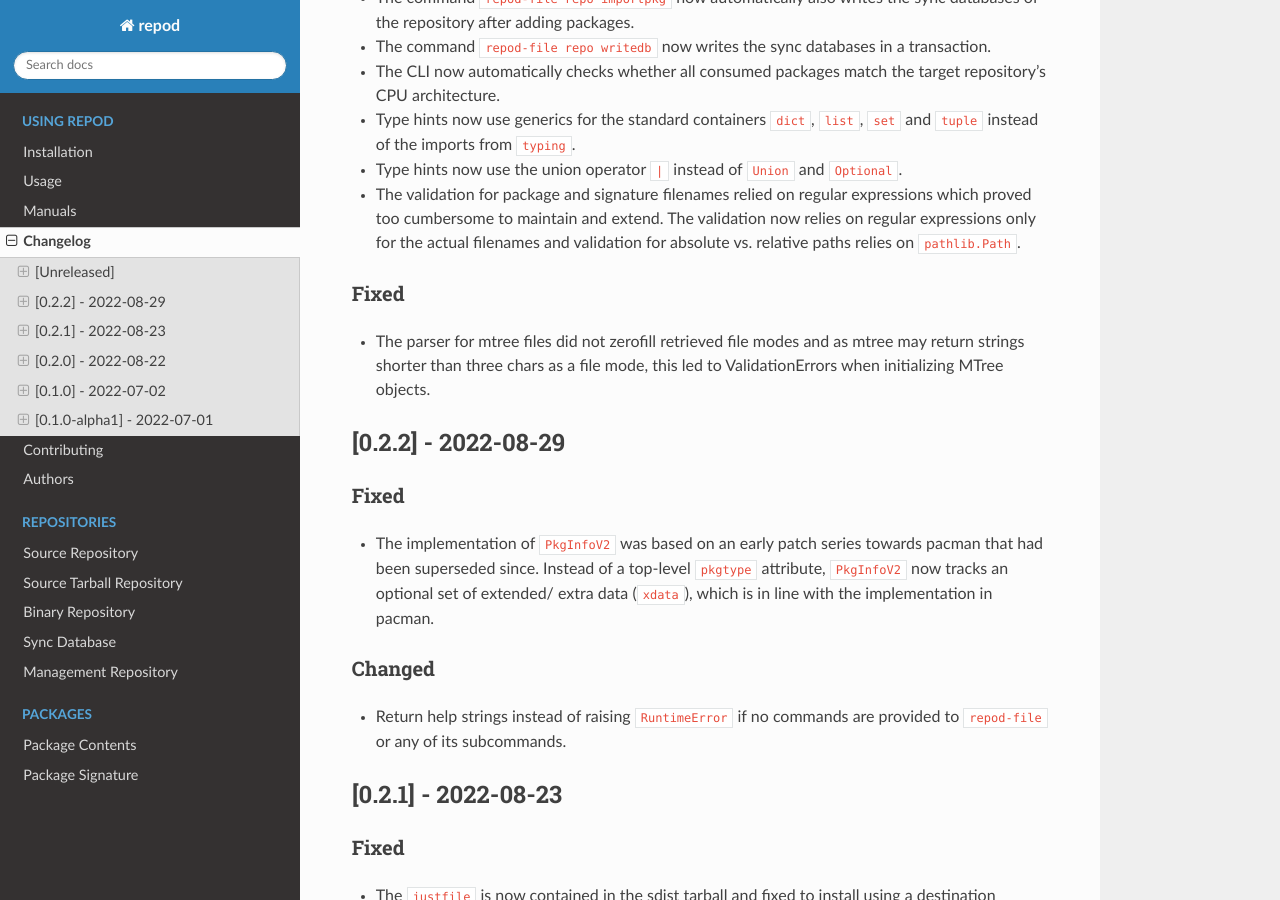
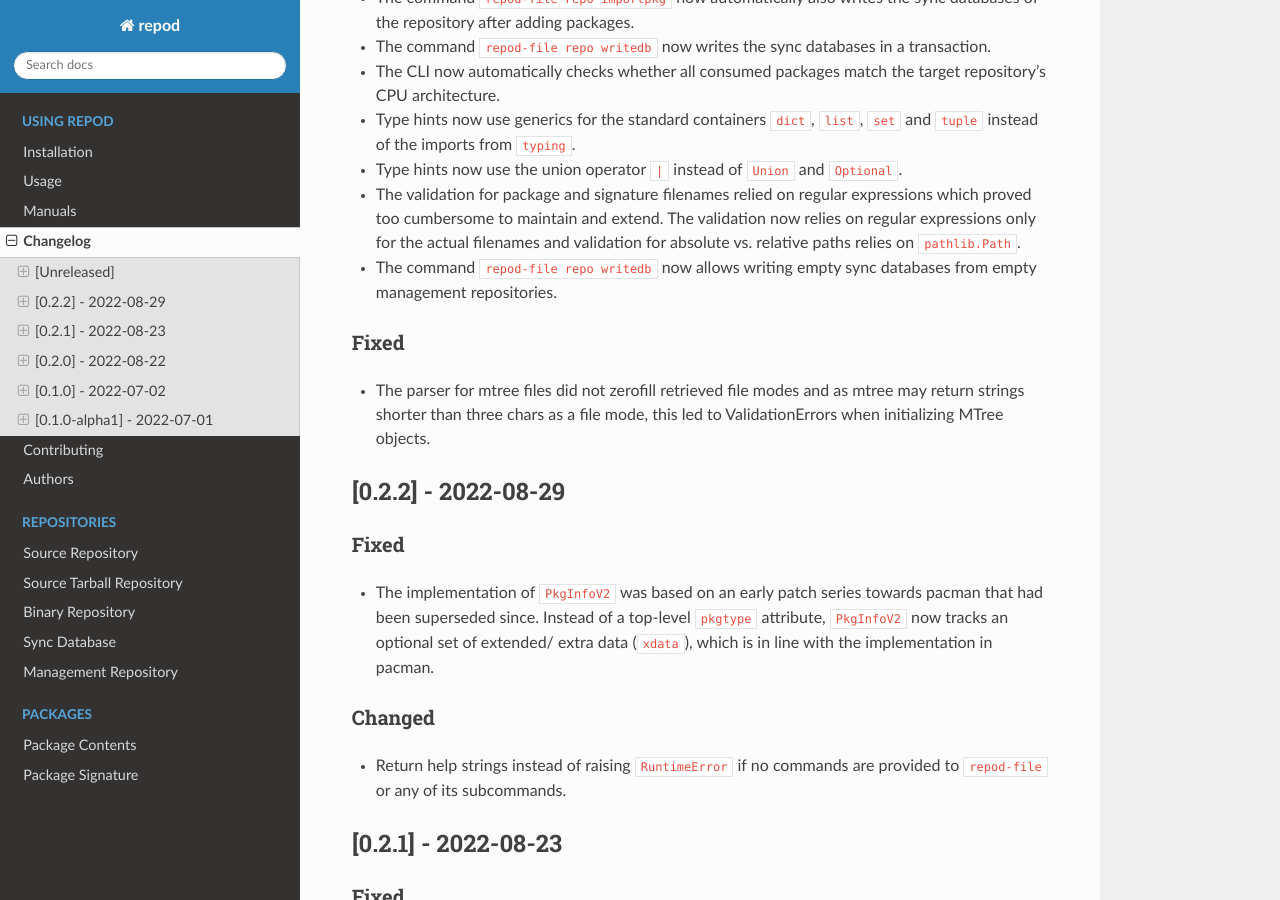
Before and after one commit to archlinux/repod, a Sphinx documentation site: the page built from docs/repod/changelog.rst, in a window 1280 px wide and 900 px high, scrolled down 790 px. Built offline with Sphinx 7.4.7 and the Read the Docs theme 2.0.0, drawn with Linux system fonts in a browser that asks for light colours.

Commit message:
Update AUTHORS and CHANGELOG

```diff
--- a/docs/authors.rst
+++ b/docs/authors.rst
@@ -12,3 +12,4 @@ Authors
 * Maxim Baz <maximbaz@archlinux.org>
 * Morten Linderud <foxboron@archlinux.org>
 * Jörg Behrmann <behrmann@physik.fu-berlin.de>
+* InsanePrawn <insane.prawny@gmail.com>
--- a/docs/repod/changelog.rst
+++ b/docs/repod/changelog.rst
@@ -52,6 +52,8 @@ Changed
   expressions which proved too cumbersome to maintain and extend. The
   validation now relies on regular expressions only for the actual filenames
   and validation for absolute vs. relative paths relies on ``pathlib.Path``.
+* The command ``repod-file repo writedb`` now allows writing empty sync databases
+  from empty management repositories.
 
 Fixed
 ^^^^^
```
